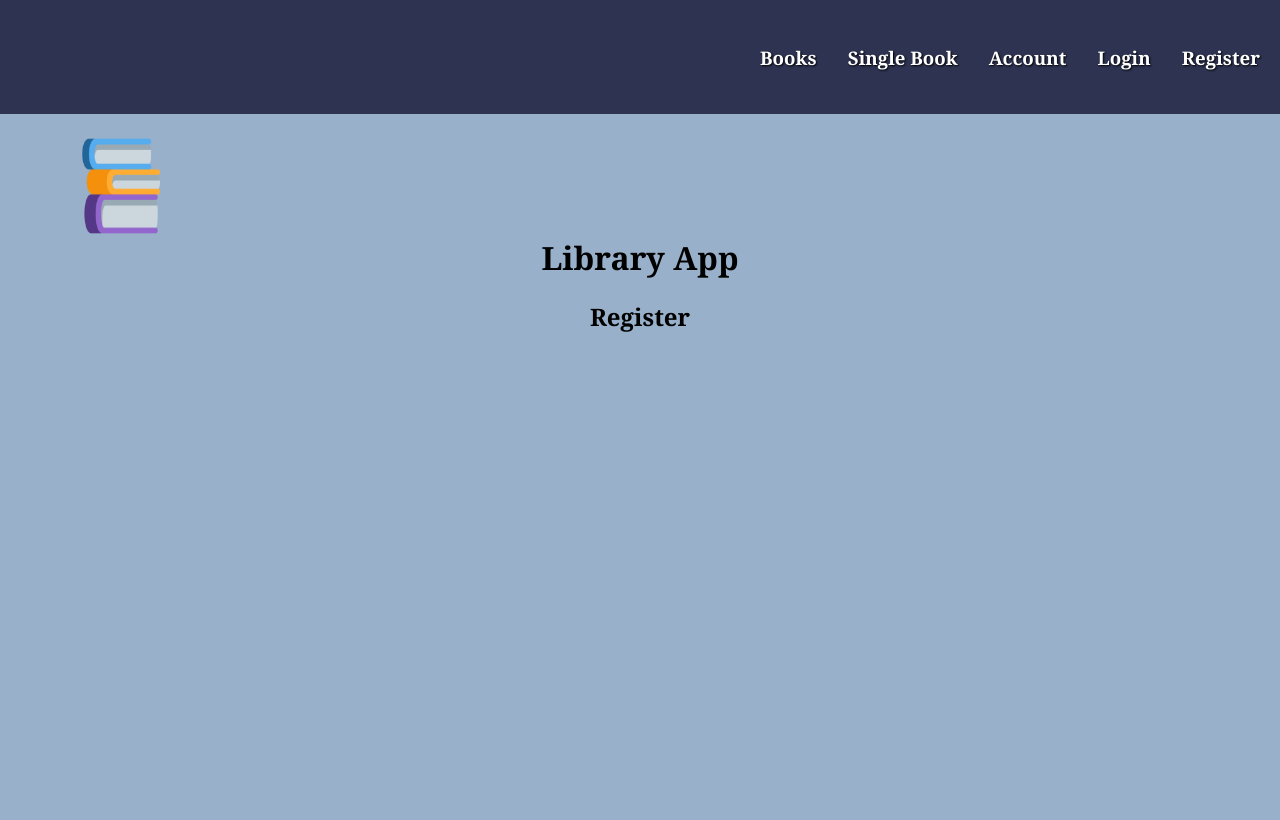
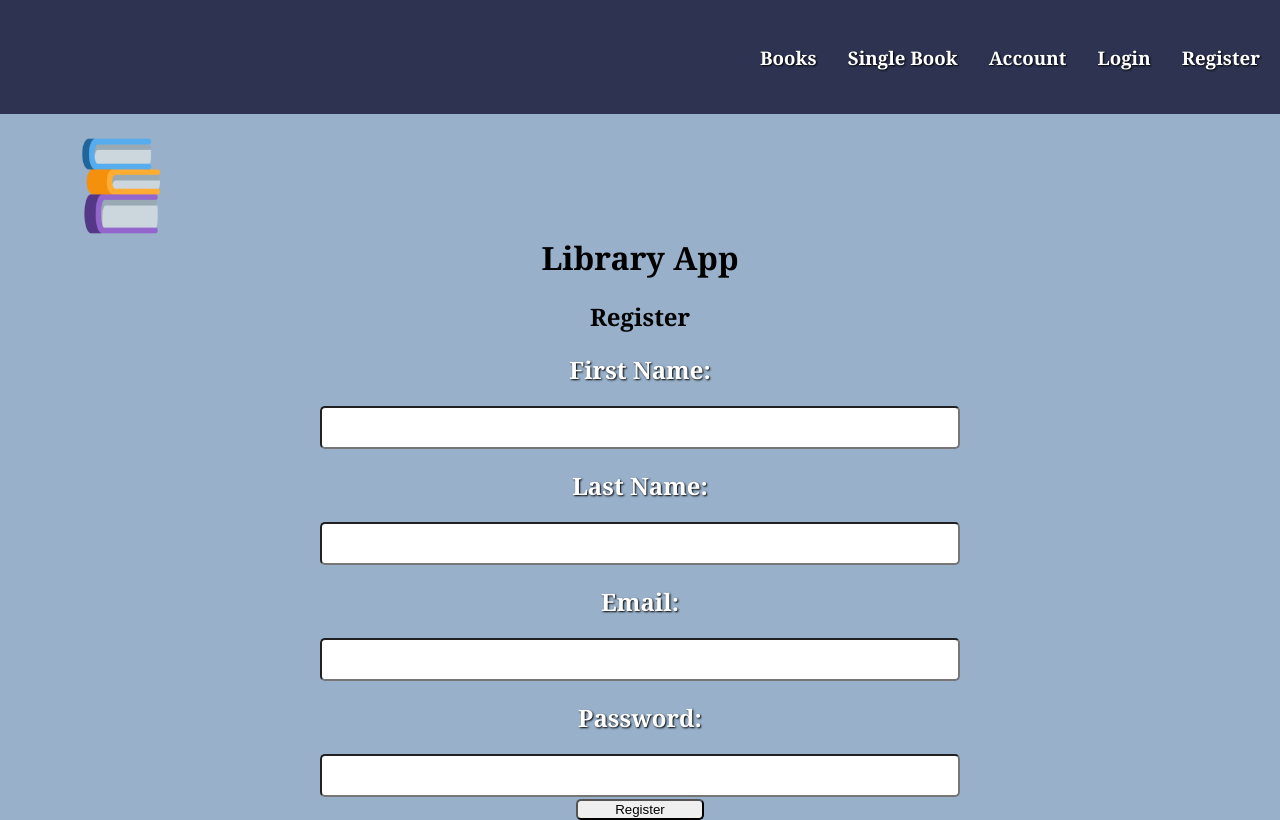
Before and after one commit to Selene-Kas/book-buddy-react, a React (Vite) app: page /register in a window 1280 px wide. Built offline with nearby package versions, Linux system fonts and the light colour scheme.

Commit message:
added complete form, handleSubmit function, and set the State

```diff
--- a/src/components/Register.jsx
+++ b/src/components/Register.jsx
@@ -1,8 +1,49 @@
+import { useState } from 'react';
+//import { useNavigate } from 'react-router-dom'
+import { fetchRegister } from '../Api';
 
-const Register = () => {
+const Register = ({ setToken }) => {
+    const [firstname, setFirstname] = useState('');
+    const [lastname, setLastname] = useState('');
+    const [email, setEmail] = useState('');
+    const [password, setPassword] = useState('');
+
+    async function handleSubmit(event) {
+        event.preventDefault();
+        const data = await fetchRegister(firstname, lastname, email, password);
+        //console.log(data);
+        if (data.token) {
+            setToken(data.token);
+            Navigate('/login');
+        }
+    }
+
     return (
     <>
     <h2>Register</h2>
+    <form className='regForm' onSubmit={handleSubmit}>
+        <label>
+            <h2>First Name:</h2>
+            <input value={firstname} type="text"
+            onChange={(e) => setFirstname(e.target.value)} />
+        </label>
+        <label>
+           <h2>Last Name:</h2>
+            <input value={lastname} type="text"
+            onChange={(e) => setLastname(e.target.value)} />
+        </label>
+        <label>
+            <h2>Email:</h2>
+            <input value={email} type="email"
+            onChange={(e) => setEmail(e.target.value)} />
+        </label>
+        <label>
+            <h2>Password:</h2>
+            <input value={password} type="password"
+            onChange={(e) => setPassword(e.target.value)} />
+        </label>
+        <button type="submit"> Register </button>
+    </form>
     </>
     )
 }
```
